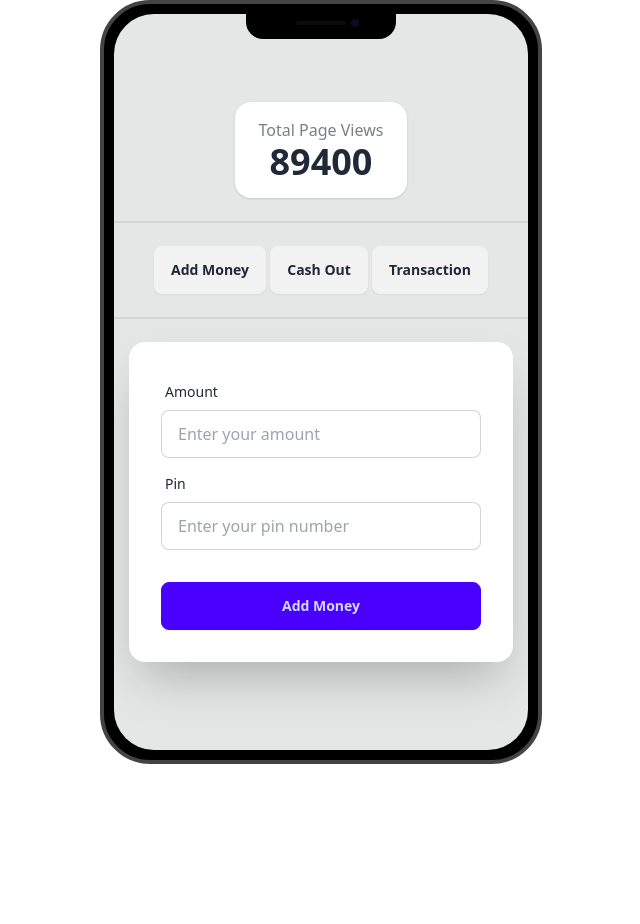
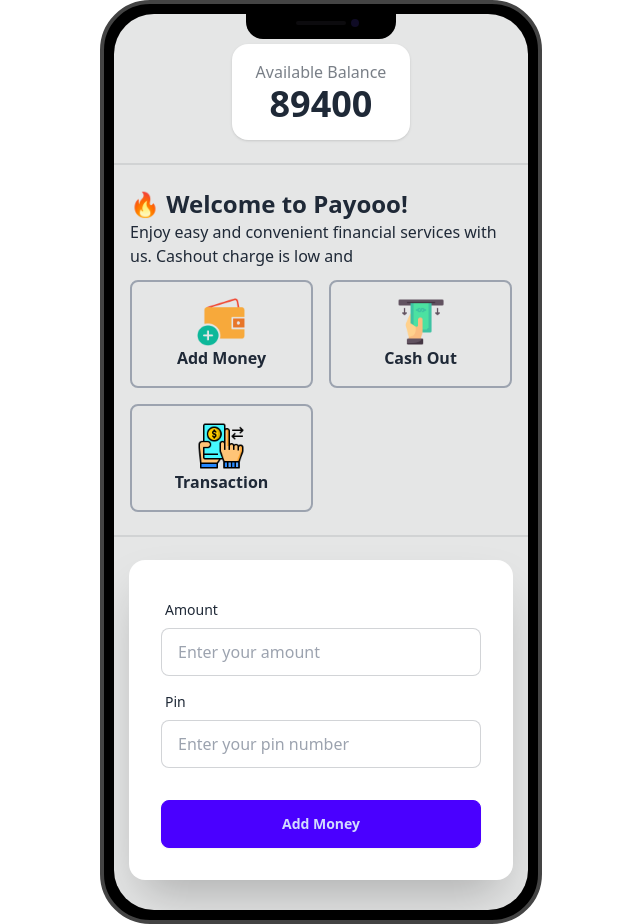
Before and after one commit to Dev-Tofazzal/Payoo_MFS_Function, a plain HTML site: page index.html in a window 1280 px wide. Shown: the whole page, without its empty margins (319-959 px from the left). Before the commit the page ends 800 px from the top, so only its background shows below. Drawn offline with nearby package versions, Linux system fonts and the light colour scheme.

Commit message:
payoo done

```diff
--- a/index.html
+++ b/index.html
@@ -14,10 +14,10 @@
     <div class="mockup-phone">
       <div class="camera"></div>
       <div class="display">
-                <div class="artboard artboard-demo phone-3">
+        <div class="artboard artboard-demo phone-5">
           <div class="stats shadow">
             <div class="stat">
-                          <div class="stat-title">Total Page Views</div>
+              <div class="stat-title">Available Balance</div>
               <div id="main_balance" class="stat-value text-center">89400</div>
 
             </div>
@@ -25,10 +25,41 @@
           </div>
 
           <div class="divider"></div>
-                    <div>
-                        <button id="show_addMoney" class="btn">Add Money</button>
-                        <button id="show_cashOut" class="btn">Cash Out</button>
-                        <button id="transaction_section" class="btn">Transaction</button>
+          <div class="px-4 ">
+            <div class="mb-3">
+              <h2 class="text-2xl font-bold">🔥 Welcome to Payooo!</h2>
+              <p>Enjoy easy and convenient financial services with us. Cashout charge is low and </p>
+            </div>
+            <!-- button section start here -->
+            <div class="grid grid-cols-2 gap-4">
+              <div id="show_addMoney" class=" border-2 rounded-lg border-gray-400 p-4 flex justify-center items-center">
+                <div class="flex-col ">
+                 <div class="flex justify-center">
+                  <img class="w-12 h-18 " src="images/wallet.png" alt="">
+                 </div>
+                 <span class=" font-bold">Add Money</span>
+                </div>
+               </div>
+
+               <div id="show_cashOut" class=" border-2 rounded-lg  border-gray-400 p-4 flex justify-center">
+                <div class="flex-col ">
+                 <div class="flex justify-center">
+                  <img class="w-12 h-18 "  src="images/withdraw.png" alt="">
+                 </div>
+                 <span class=" font-bold">Cash Out</span>
+                </div>
+               </div>
+
+               <div id="transaction_section"  class=" border-2 rounded-lg border-gray-400 p-4 flex justify-center">
+                <div class="flex-col ">
+                 <div class="flex justify-center">
+                  <img class="w-12 h-18 "  src="images/money-transfer.png" alt="">
+                 </div>
+                 <span class=" font-bold">Transaction</span>
+                </div>
+               </div>
+            </div>
+
           </div>
 
           <div class="divider"></div>
@@ -39,13 +70,15 @@
                 <label class="label">
                   <span class="label-text">Amount</span>
                 </label>
-                            <input id="input_amount" type="text" placeholder="Enter your amount" class="input input-bordered" required />
+                <input id="input_amount" type="text" placeholder="Enter your amount" class="input input-bordered"
+                  required />
               </div>
               <div class="form-control">
                 <label class="label">
                   <span class="label-text">Pin</span>
                 </label>
-                            <input id="input_pin_number" type="password" placeholder="Enter your pin number" class="input input-bordered" required />
+                <input id="input_pin_number" type="password" placeholder="Enter your pin number"
+                  class="input input-bordered" required />
 
               </div>
               <div class="form-control mt-6">
@@ -61,13 +94,15 @@
                 <label class="label">
                   <span class="label-text">Cash Out Amount</span>
                 </label>
-                            <input id="cash_out_amount" type="text" placeholder="Enter your amount" class="input input-bordered" required />
+                <input id="cash_out_amount" type="text" placeholder="Enter your amount" class="input input-bordered"
+                  required />
               </div>
               <div class="form-control">
                 <label class="label">
                   <span class="label-text">Pin Number</span>
                 </label>
-                            <input id="cash_out_pin" type="password" placeholder="Enter your pin number" class="input input-bordered" required />
+                <input id="cash_out_pin" type="password" placeholder="Enter your pin number"
+                  class="input input-bordered" required />
               </div>
               <div class="form-control mt-6">
                 <button id="cash_out_btn" class="btn btn-primary">CashOut</button>
--- a/js/cashOut.js
+++ b/js/cashOut.js
@@ -21,8 +21,10 @@
             const div = document.createElement("div")
             div.classList.add("bg-yellow-300")
             div.innerHTML= `
+                <div class="m-2 p-2">
                 <h4 class="text-2xl font-bold">Cash Out</h4>
                 <p>${cashOut} Money withdraw. New Balance ${newBalance}</p>
+                </div>
             `
 
             console.log(div);
```
Also changed, not shown: images/money-transfer.png (added), images/wallet.png (added), images/withdraw.png (added). Lines whose indentation alone changed are shown as unchanged.
